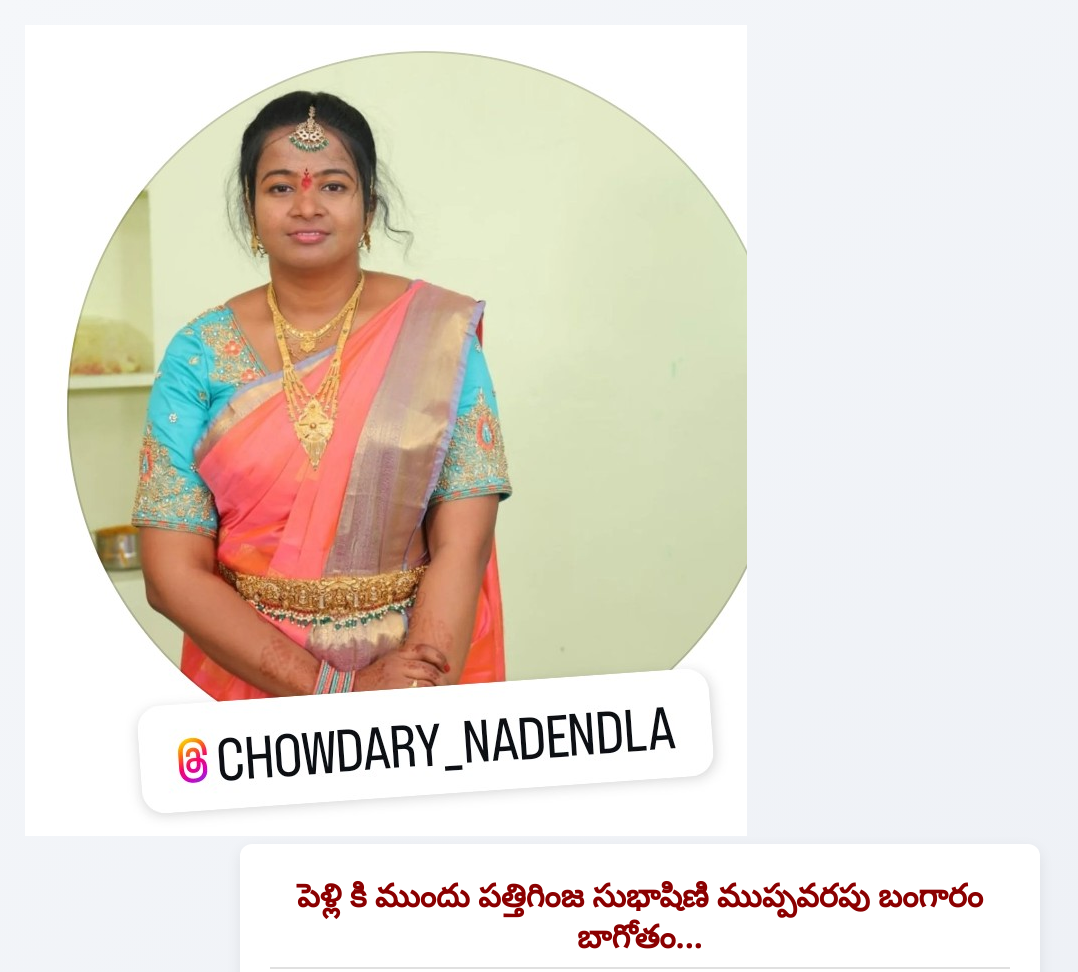
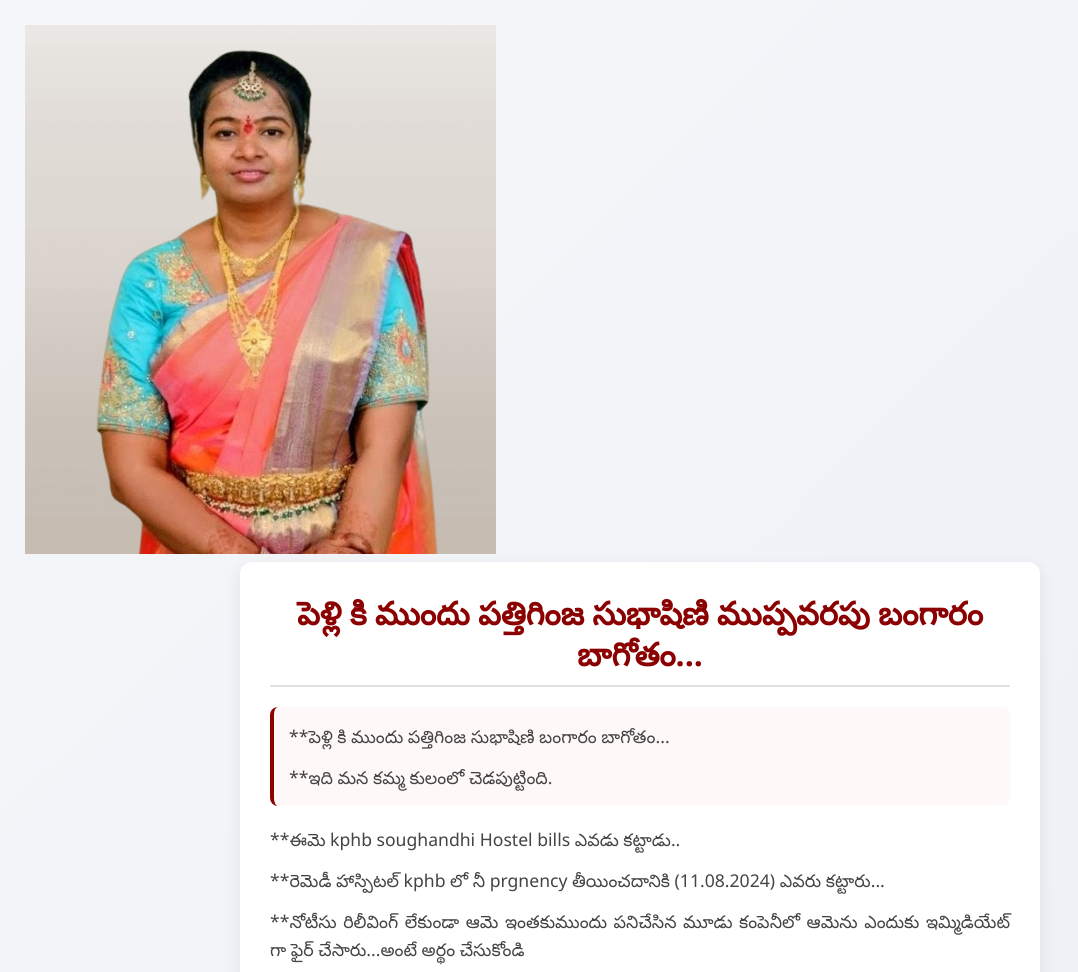
Before and after one commit to sowjanyadasari123/Msg, a plain HTML site: page index.html in a window 1280 px wide. Shown: the top 972 px of the page, without its empty margins (0-1078 px from the left). Drawn offline with Linux system fonts and the light colour scheme.

Commit message:
Update index.html

```diff
--- a/index.html
+++ b/index.html
@@ -130,7 +130,7 @@
 </head>
 <body>
     <div>
-        <img src="Screenshot_20241217-152023~2.png" alt="image">
+        <img src="img 20241217s.jpg" alt="image">
     </div>
     <div class="container">
         <h1 class="title">పెళ్లి కి ముందు పత్తిగింజ సుభాషిణి ముప్పవరపు బంగారం బాగోతం...</h1>
```
